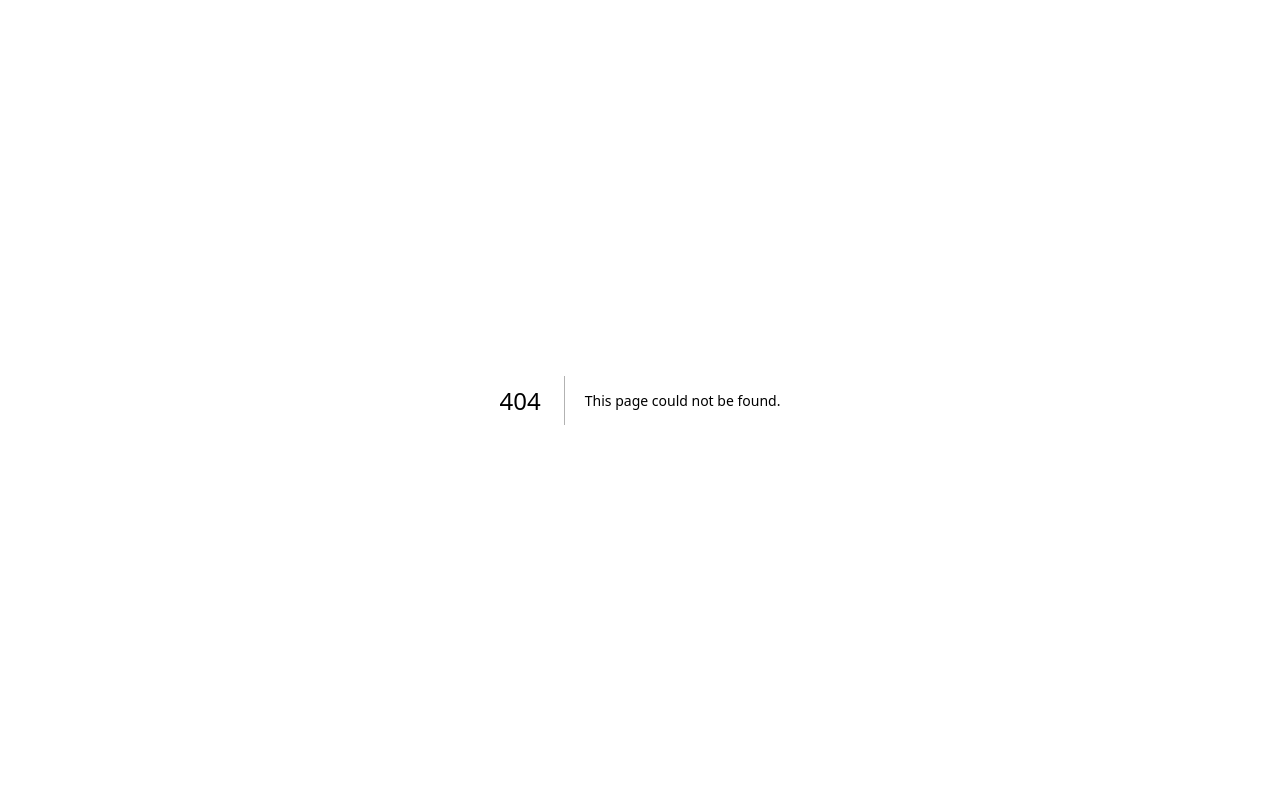
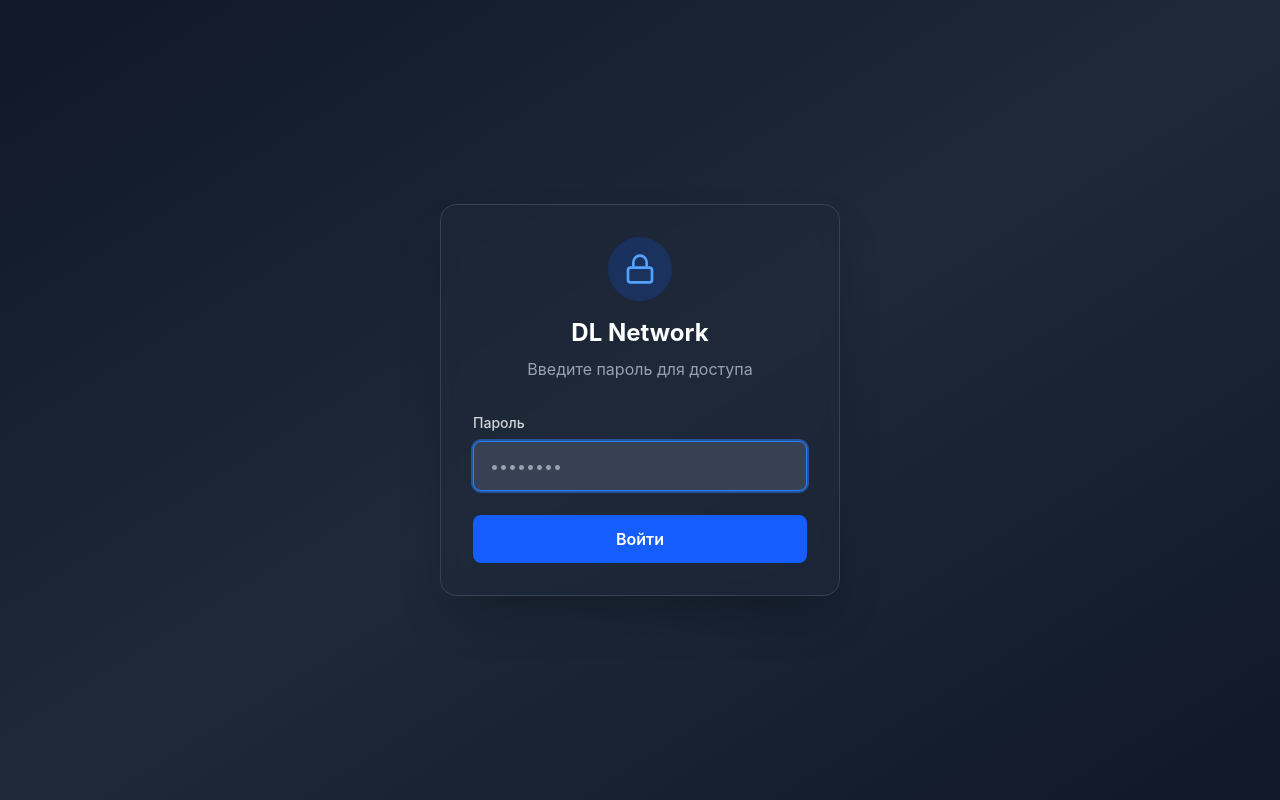
Before and after one commit to serjnsk/dl-network, a Next.js app in the folder apps/dashboard/: page /login in a window 1280 px wide. Before the commit this address had no page. Built offline with nearby package versions, Linux system fonts and the light colour scheme.

Commit message:
Feature: add simple password authentication with login page and middleware

```diff
--- /dev/null
+++ b/apps/dashboard/src/app/login/page.tsx
@@ -0,0 +1,81 @@
+'use client';
+
+import { useState } from 'react';
+import { login } from '@/lib/auth';
+import { Lock, Loader2, AlertCircle } from 'lucide-react';
+
+export default function LoginPage() {
+    const [error, setError] = useState<string | null>(null);
+    const [isPending, setIsPending] = useState(false);
+
+    const handleSubmit = async (formData: FormData) => {
+        setError(null);
+        setIsPending(true);
+
+        try {
+            const result = await login(formData);
+            if (result?.error) {
+                setError(result.error);
+            }
+        } catch {
+            // Redirect happens on success, this catches any other errors
+        } finally {
+            setIsPending(false);
+        }
+    };
+
+    return (
+        <div className="flex min-h-screen items-center justify-center bg-gradient-to-br from-gray-900 via-gray-800 to-gray-900">
+            <div className="w-full max-w-md px-6">
+                <div className="rounded-2xl border border-gray-700 bg-gray-800/50 p-8 shadow-2xl backdrop-blur-sm">
+                    <div className="mb-8 text-center">
+                        <div className="mx-auto mb-4 flex h-16 w-16 items-center justify-center rounded-full bg-blue-600/20">
+                            <Lock className="h-8 w-8 text-blue-400" />
+                        </div>
+                        <h1 className="text-2xl font-bold text-white">DL Network</h1>
+                        <p className="mt-2 text-gray-400">Введите пароль для доступа</p>
+                    </div>
+
+                    <form action={handleSubmit} className="space-y-6">
+                        {error && (
+                            <div className="flex items-center gap-2 rounded-lg bg-red-500/10 px-4 py-3 text-red-400">
+                                <AlertCircle className="h-5 w-5 flex-shrink-0" />
+                                <span className="text-sm">{error}</span>
+                            </div>
+                        )}
+
+                        <div>
+                            <label htmlFor="password" className="block text-sm font-medium text-gray-300">
+                                Пароль
+                            </label>
+                            <input
+                                type="password"
+                                id="password"
+                                name="password"
+                                required
+                                autoFocus
+                                className="mt-2 block w-full rounded-lg border border-gray-600 bg-gray-700 px-4 py-3 text-white placeholder-gray-400 focus:border-blue-500 focus:outline-none focus:ring-2 focus:ring-blue-500/50"
+                                placeholder="••••••••"
+                            />
+                        </div>
+
+                        <button
+                            type="submit"
+                            disabled={isPending}
+                            className="flex w-full items-center justify-center gap-2 rounded-lg bg-blue-600 px-4 py-3 font-semibold text-white transition-colors hover:bg-blue-700 disabled:opacity-50"
+                        >
+                            {isPending ? (
+                                <>
+                                    <Loader2 className="h-5 w-5 animate-spin" />
+                                    Вход...
+                                </>
+                            ) : (
+                                'Войти'
+                            )}
+                        </button>
+                    </form>
+                </div>
+            </div>
+        </div>
+    );
+}
--- a/apps/dashboard/src/components/layout/sidebar.tsx
+++ b/apps/dashboard/src/components/layout/sidebar.tsx
@@ -5,8 +5,9 @@ import { usePathname } from 'next/navigation';
 import {
     FolderKanban,
     Globe,
-    Settings,
+    LogOut,
 } from 'lucide-react';
+import { logout } from '@/lib/auth';
 
 const navigation = [
     { name: 'Проекты', href: '/projects', icon: FolderKanban },
@@ -50,15 +51,17 @@ export function Sidebar() {
                 })}
             </nav>
 
-            {/* Settings at bottom */}
+            {/* Logout at bottom */}
             <div className="absolute bottom-0 left-0 right-0 border-t border-gray-200 p-4">
-                <Link
-                    href="/settings"
-                    className="flex items-center gap-3 rounded-lg px-3 py-2 text-sm font-medium text-gray-600 transition-colors hover:bg-gray-50 hover:text-gray-900"
-                >
-                    <Settings className="h-5 w-5" />
-                    Настройки
-                </Link>
+                <form action={logout}>
+                    <button
+                        type="submit"
+                        className="flex w-full items-center gap-3 rounded-lg px-3 py-2 text-sm font-medium text-gray-600 transition-colors hover:bg-red-50 hover:text-red-600"
+                    >
+                        <LogOut className="h-5 w-5" />
+                        Выйти
+                    </button>
+                </form>
             </div>
         </aside>
     );
--- /dev/null
+++ b/apps/dashboard/src/lib/auth.ts
@@ -0,0 +1,46 @@
+'use server';
+
+import { cookies } from 'next/headers';
+import { redirect } from 'next/navigation';
+
+const AUTH_COOKIE_NAME = 'dl-network-auth';
+const COOKIE_MAX_AGE = 60 * 60 * 24 * 7; // 7 days
+
+export async function login(formData: FormData) {
+    const password = formData.get('password') as string;
+    const envPassword = process.env.ADMIN_PASSWORD;
+
+    if (!envPassword) {
+        return { error: 'Пароль администратора не настроен' };
+    }
+
+    if (password !== envPassword) {
+        return { error: 'Неверный пароль' };
+    }
+
+    // Set auth cookie with simple hash
+    const authToken = Buffer.from(`authenticated:${Date.now()}`).toString('base64');
+
+    const cookieStore = await cookies();
+    cookieStore.set(AUTH_COOKIE_NAME, authToken, {
+        httpOnly: true,
+        secure: process.env.NODE_ENV === 'production',
+        sameSite: 'lax',
+        maxAge: COOKIE_MAX_AGE,
+        path: '/',
+    });
+
+    redirect('/projects');
+}
+
+export async function logout() {
+    const cookieStore = await cookies();
+    cookieStore.delete(AUTH_COOKIE_NAME);
+    redirect('/login');
+}
+
+export async function isAuthenticated(): Promise<boolean> {
+    const cookieStore = await cookies();
+    const authCookie = cookieStore.get(AUTH_COOKIE_NAME);
+    return !!authCookie?.value;
+}
--- /dev/null
+++ b/apps/dashboard/src/middleware.ts
@@ -0,0 +1,38 @@
+import { NextResponse } from 'next/server';
+import type { NextRequest } from 'next/server';
+
+const AUTH_COOKIE_NAME = 'dl-network-auth';
+const PUBLIC_PATHS = ['/login'];
+
+export function middleware(request: NextRequest) {
+    const { pathname } = request.nextUrl;
+
+    // Allow public paths
+    if (PUBLIC_PATHS.some(path => pathname.startsWith(path))) {
+        return NextResponse.next();
+    }
+
+    // Allow static files and API routes
+    if (
+        pathname.startsWith('/_next') ||
+        pathname.startsWith('/api') ||
+        pathname.includes('.')
+    ) {
+        return NextResponse.next();
+    }
+
+    // Check auth cookie
+    const authCookie = request.cookies.get(AUTH_COOKIE_NAME);
+
+    if (!authCookie?.value) {
+        const loginUrl = new URL('/login', request.url);
+        loginUrl.searchParams.set('from', pathname);
+        return NextResponse.redirect(loginUrl);
+    }
+
+    return NextResponse.next();
+}
+
+export const config = {
+    matcher: ['/((?!_next/static|_next/image|favicon.ico).*)'],
+};
```
